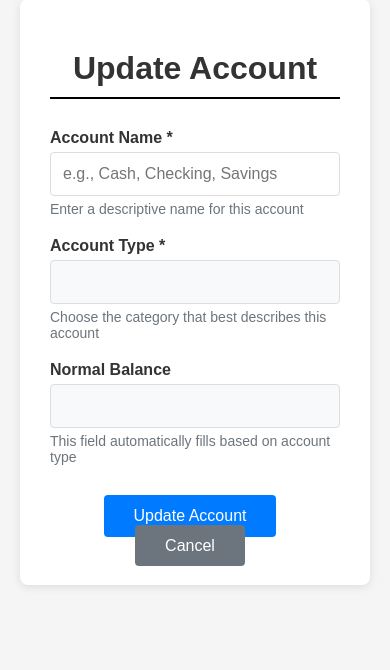
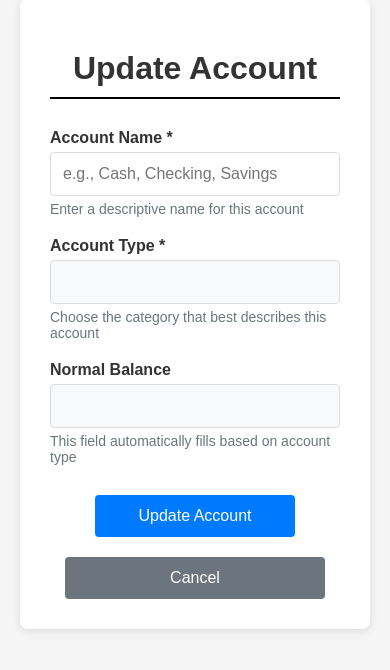
Before and after one commit to christianlaverde/pft, a Flask app: template templates/update_account.html in a window 390 px wide. Shown: the part 21-691 px from the top of the page. Run offline with Flask 3, Linux system fonts and the light colour scheme; the template is opened without the code that fills it, so the values that code supplies are empty.

Commit message:
Update button styling on update forms to use flexbox

```diff
--- a/templates/update_account.html
+++ b/templates/update_account.html
@@ -61,7 +61,9 @@
       border-radius: 4px;
       font-size: 16px;
       cursor: pointer;
-      margin-right: 10px;
+      display: inline-block;
+      text-align: center;
+      text-decoration: none;
     }
 
     .btn:hover {
@@ -70,7 +72,6 @@
 
     .btn-secondary {
       background-color: #6c757d;
-      text-decoration: none;
     }
 
     .btn-secondary:hover {
@@ -78,8 +79,27 @@
     }
 
     .form-actions {
-      text-align: center;
+      display: flex;
+      justify-content: center;
+      gap: 10px;
       margin-top: 30px;
+    }
+
+    @media (max-width: 600px) {
+      .form-actions {
+        flex-direction: column;
+        align-items: center;
+      }
+
+      .btn {
+        width: 100%;
+        margin-bottom: 10px;
+        max-width: 200px;
+      }
+
+      .btn:last-child {
+        margin-bottom: 0px;
+      }
     }
 
     .alert {
```
Also changed, not shown: templates/update_transaction.html (+23 -3 lines).
